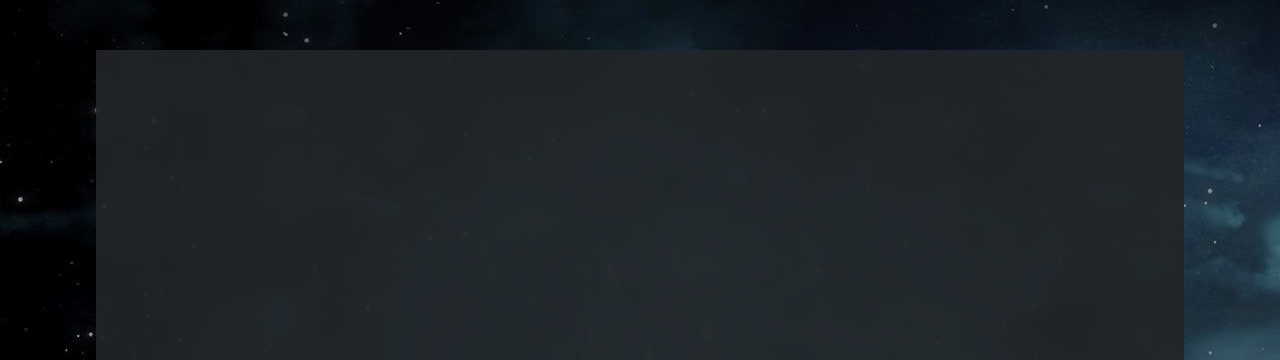
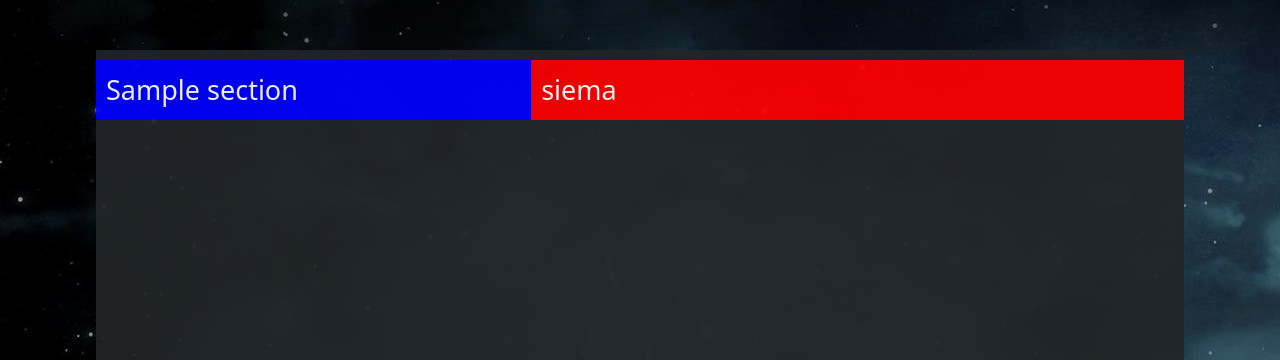
Before and after one commit to WajsBartosz/projectWithHoubert, a PHP site: page / in a window 1280 px wide. Shown: the part 75-435 px from the top of the page. Run offline with PHP 8.4, Linux system fonts and the light colour scheme; tables that the repository leaves empty hold one stand-in row (values such as "Sample post").

Commit message:
section automate

```diff
--- a/index.php
+++ b/index.php
@@ -57,8 +57,8 @@
 </nav>
 
     <div id='main'>
-
-</div>
+        <?php require_once('./php/displayForumSections.php')?>
+    </div>
 
     <footer>
     Wszelkie prawa zastrzeżone <b>Wajs Bartosz Przybyła Hubert</b> &copy
--- /dev/null
+++ b/php/displayForumSections.php
@@ -0,0 +1,18 @@
+<?php
+    require_once('scripts/connect.php');
+    $sql = 'select * from `sections`';
+    $result = $connect->query($sql);
+    foreach($result as $key){
+?>
+<div class='forumSections'>
+    <div class='singleSection'>
+        <div class='leftSide'>
+            <?php echo $key['name']?>
+        </div>
+        <div class='rightSide'>
+            siema
+        </div>
+    </div>
+</div>
+
+<?php } ?>
--- a/style.css
+++ b/style.css
@@ -43,3 +43,21 @@ footer {
   background-color: rgb(28, 32, 36);
   color: orange;
 }
+
+.singleSection{
+  display:flex;
+  margin: 10px 0;
+  font-size:27px;
+}
+
+.leftSide{
+  width:40%;
+  background-color: blue;
+  padding:10px;
+}
+
+.rightSide{
+  width:60%;
+  background-color: red;
+  padding:10px;
+}
```
